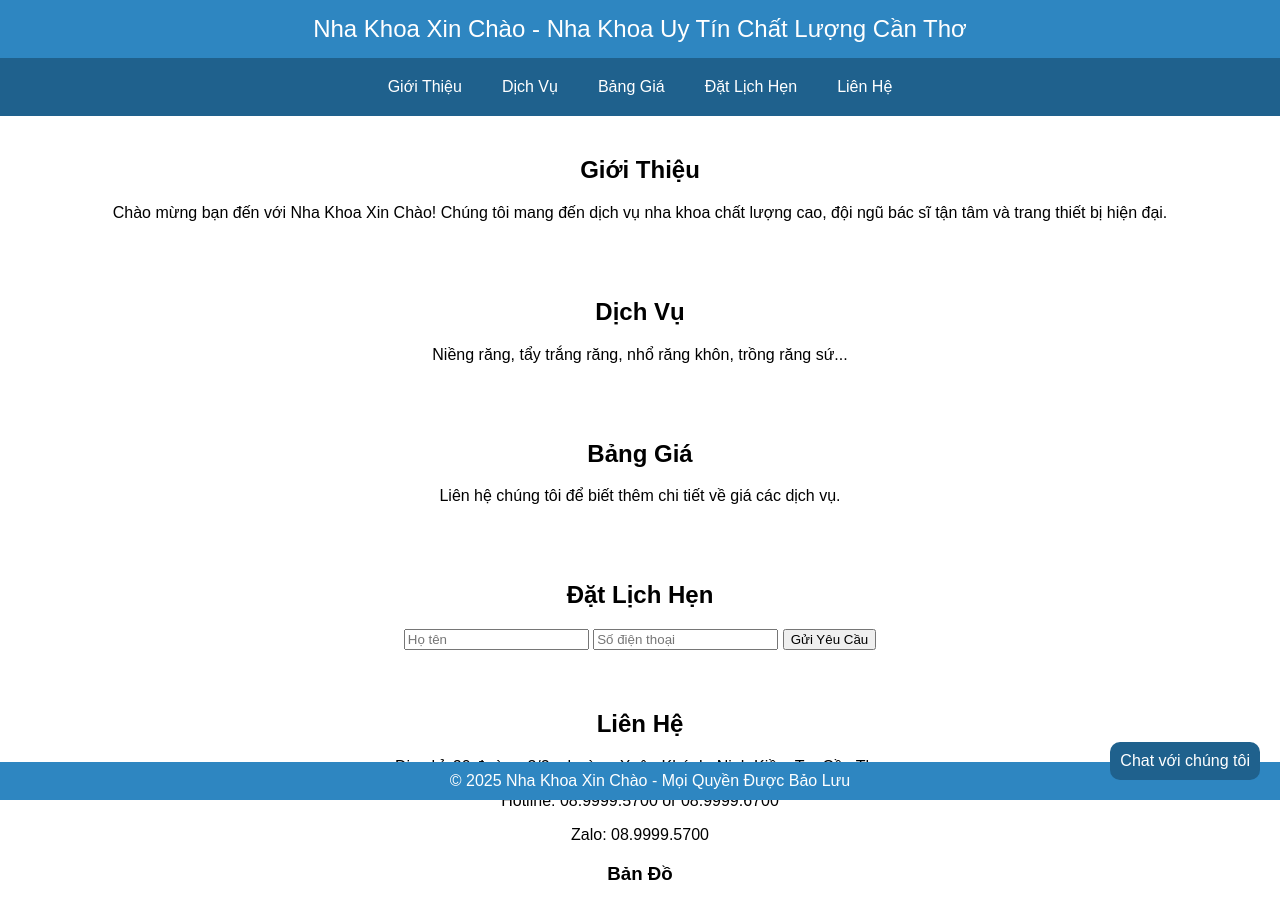
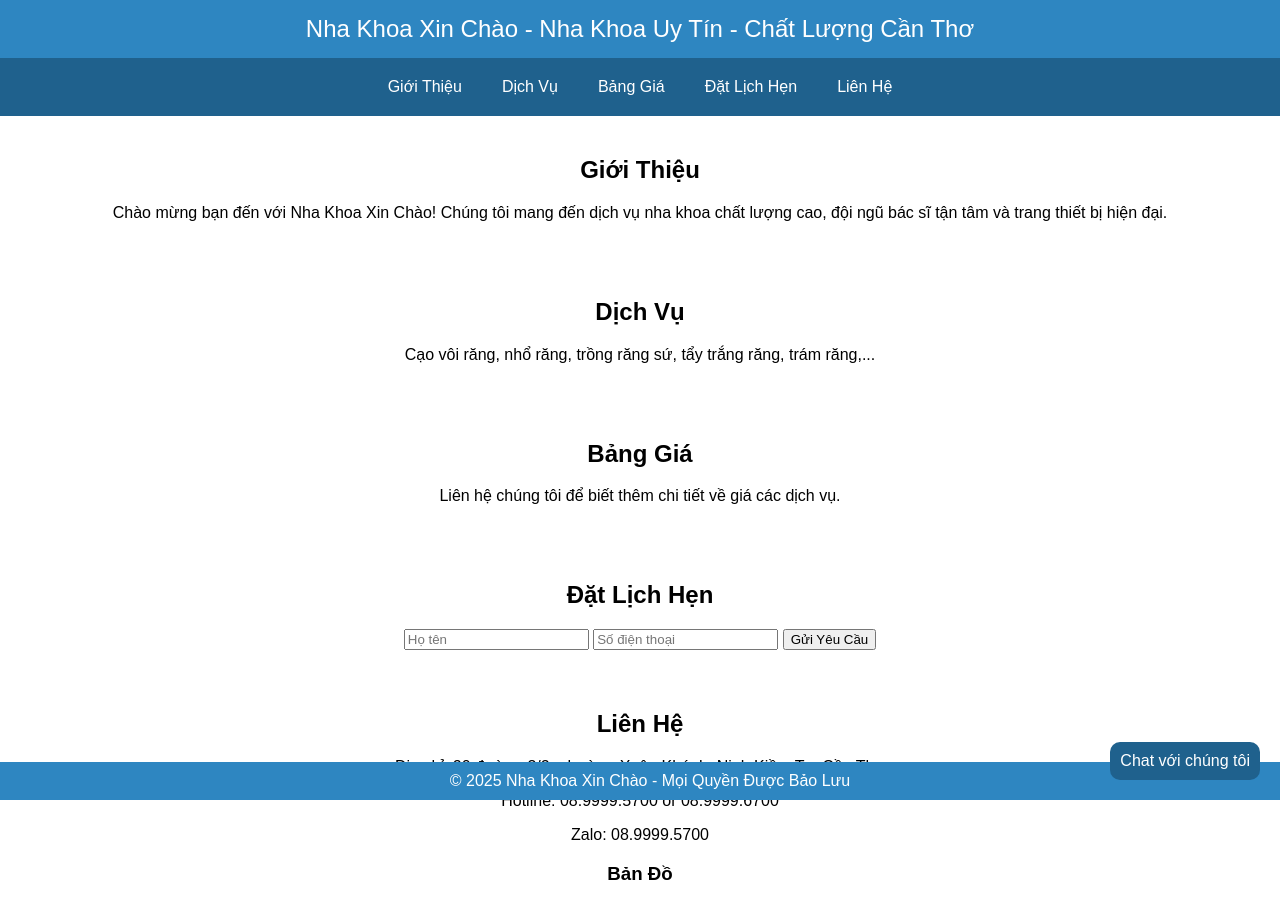
Before and after one commit to liof113/nhakhoaxinchao.github.io, a plain HTML site: page index.html in a window 1280 px wide. Shown: the top 918 px of the page. Drawn offline with Linux system fonts and the light colour scheme; grey boxes are pictures that could not be loaded.

Commit message:
Update index.html

```diff
--- a/index.html
+++ b/index.html
@@ -56,7 +56,7 @@
 </head>
 <body>
     <header>
-        Nha Khoa Xin Chào - Nha Khoa Uy Tín Chất Lượng Cần Thơ
+        Nha Khoa Xin Chào - Nha Khoa Uy Tín - Chất Lượng Cần Thơ
     </header>
     <nav>
         <a href="#gioithieu">Giới Thiệu</a>
@@ -71,7 +71,7 @@
     </div>
     <div class="container" id="dichvu">
         <h2>Dịch Vụ</h2>
-        <p>Niềng răng, tẩy trắng răng, nhổ răng khôn, trồng răng sứ...</p>
+        <p>Cạo vôi răng, nhổ răng, trồng răng sứ, tẩy trắng răng, trám răng,...</p>
     </div>
     <div class="container" id="banggia">
         <h2>Bảng Giá</h2>
```
